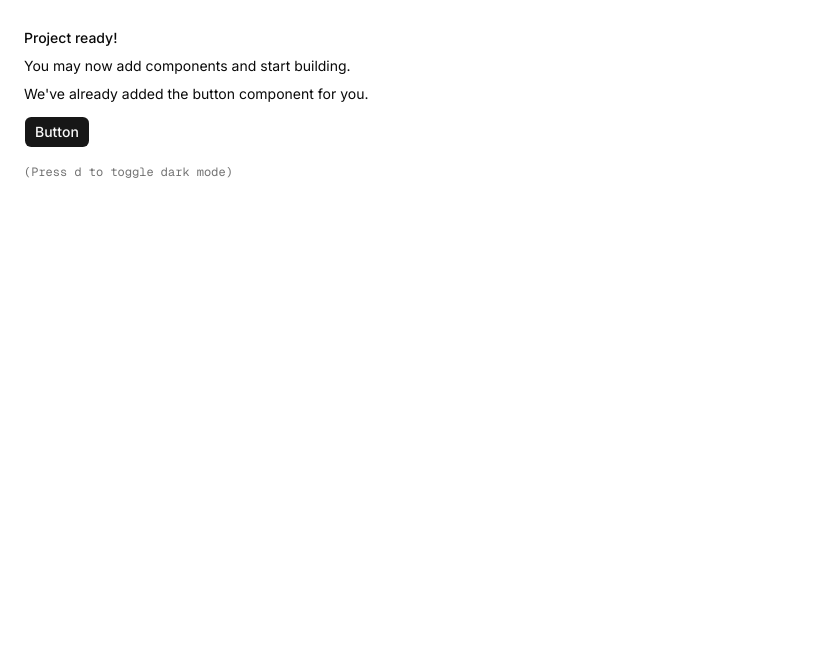
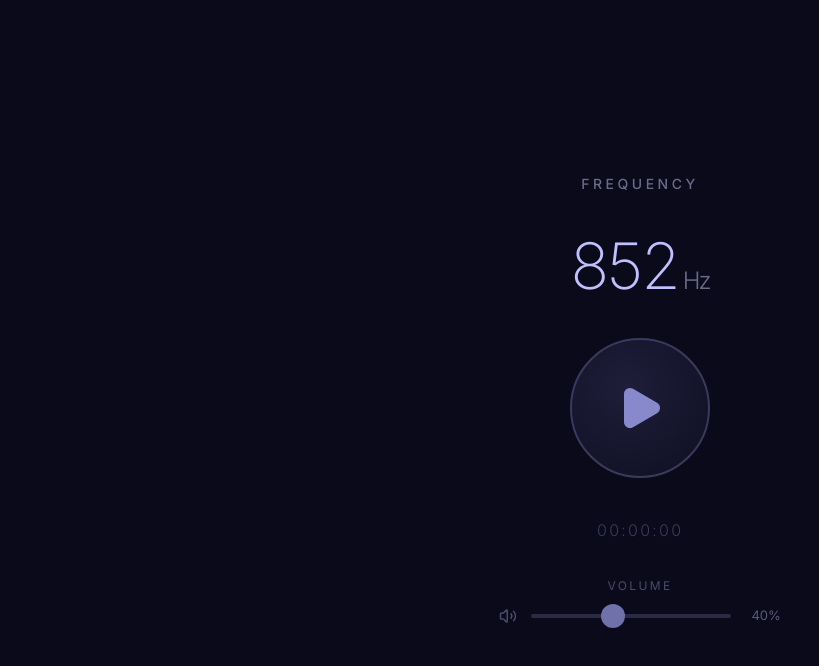
Before and after one commit to builtbybusch/852hz, a Next.js app: page / in a window 1280 px wide. Shown: the top 666 px of the page, without its empty margins (0-819 px from the left). Built offline with nearby package versions, Linux system fonts and the light colour scheme.

Commit message:
feat: v1 of 852hz

```diff
--- a/app/globals.css
+++ b/app/globals.css
@@ -28,7 +28,7 @@
     --chart-3: oklch(0.546 0.245 262.881);
     --chart-4: oklch(0.488 0.243 264.376);
     --chart-5: oklch(0.424 0.199 265.638);
-    --radius: 0.45rem;
+    --radius: 0.625rem;
     --sidebar: oklch(0.985 0 0);
     --sidebar-foreground: oklch(0.145 0 0);
     --sidebar-primary: oklch(0.205 0 0);
@@ -40,37 +40,37 @@
 }
 
 .dark {
-    --background: oklch(0.145 0 0);
-    --foreground: oklch(0.985 0 0);
-    --card: oklch(0.205 0 0);
-    --card-foreground: oklch(0.985 0 0);
-    --popover: oklch(0.205 0 0);
-    --popover-foreground: oklch(0.985 0 0);
-    --primary: oklch(0.922 0 0);
-    --primary-foreground: oklch(0.205 0 0);
-    --secondary: oklch(0.269 0 0);
-    --secondary-foreground: oklch(0.985 0 0);
-    --muted: oklch(0.269 0 0);
-    --muted-foreground: oklch(0.708 0 0);
-    --accent: oklch(0.269 0 0);
-    --accent-foreground: oklch(0.985 0 0);
-    --destructive: oklch(0.704 0.191 22.216);
-    --border: oklch(1 0 0 / 10%);
-    --input: oklch(1 0 0 / 15%);
-    --ring: oklch(0.556 0 0);
-    --chart-1: oklch(0.809 0.105 251.813);
-    --chart-2: oklch(0.623 0.214 259.815);
-    --chart-3: oklch(0.546 0.245 262.881);
-    --chart-4: oklch(0.488 0.243 264.376);
-    --chart-5: oklch(0.424 0.199 265.638);
-    --sidebar: oklch(0.205 0 0);
-    --sidebar-foreground: oklch(0.985 0 0);
-    --sidebar-primary: oklch(0.488 0.243 264.376);
-    --sidebar-primary-foreground: oklch(0.985 0 0);
-    --sidebar-accent: oklch(0.269 0 0);
-    --sidebar-accent-foreground: oklch(0.985 0 0);
-    --sidebar-border: oklch(1 0 0 / 10%);
-    --sidebar-ring: oklch(0.556 0 0);
+    --background: #0a0a1a;
+    --foreground: #e0e0e0;
+    --card: #0e0e22;
+    --card-foreground: #e0e0e0;
+    --popover: #0e0e22;
+    --popover-foreground: #e0e0e0;
+    --primary: #7070ff;
+    --primary-foreground: #ffffff;
+    --secondary: #1e1e3a;
+    --secondary-foreground: #c0c0ff;
+    --muted: #1e1e3a;
+    --muted-foreground: #6a6a8a;
+    --accent: #2a2a44;
+    --accent-foreground: #aaaaff;
+    --destructive: #ff4466;
+    --border: #3a3a5c;
+    --input: #2a2a44;
+    --ring: #7070ff;
+    --chart-1: #7070ff;
+    --chart-2: #8888cc;
+    --chart-3: #aaaaff;
+    --chart-4: #c0c0ff;
+    --chart-5: #6a6aaa;
+    --sidebar: #0e0e22;
+    --sidebar-foreground: #e0e0e0;
+    --sidebar-primary: #7070ff;
+    --sidebar-primary-foreground: #ffffff;
+    --sidebar-accent: #1e1e3a;
+    --sidebar-accent-foreground: #aaaaff;
+    --sidebar-border: #3a3a5c;
+    --sidebar-ring: #7070ff;
 }
 
 @theme inline {
@@ -113,6 +113,18 @@
     --radius-2xl: calc(var(--radius) * 1.8);
     --radius-3xl: calc(var(--radius) * 2.2);
     --radius-4xl: calc(var(--radius) * 2.6);
+    --animate-pulse-ring: pulse-ring 2s ease-out infinite;
+}
+
+@keyframes pulse-ring {
+    0% {
+        transform: scale(1);
+        opacity: 0.4;
+    }
+    100% {
+        transform: scale(2.2);
+        opacity: 0;
+    }
 }
 
 @layer base {
@@ -121,8 +133,35 @@
     }
     body {
         @apply bg-background text-foreground;
+        -webkit-tap-highlight-color: transparent;
     }
     html {
         @apply font-sans;
     }
+    input[type="range"] {
+        -webkit-appearance: none;
+        appearance: none;
+        height: 4px;
+        border-radius: 2px;
+        background: var(--input);
+        outline: none;
     }
+    input[type="range"]::-webkit-slider-thumb {
+        -webkit-appearance: none;
+        appearance: none;
+        width: 24px;
+        height: 24px;
+        border-radius: 50%;
+        background: #7070aa;
+        cursor: pointer;
+        border: none;
+    }
+    input[type="range"]::-moz-range-thumb {
+        width: 24px;
+        height: 24px;
+        border-radius: 50%;
+        background: #7070aa;
+        cursor: pointer;
+        border: none;
+    }
+}
--- a/app/page.tsx
+++ b/app/page.tsx
@@ -1,19 +1,5 @@
-import { Button } from "@/components/ui/button"
+import { ToneGenerator } from "@/components/tone-generator"
 
 export default function Page() {
-  return (
-    <div className="flex min-h-svh p-6">
-      <div className="flex max-w-md min-w-0 flex-col gap-4 text-sm leading-loose">
-        <div>
-          <h1 className="font-medium">Project ready!</h1>
-          <p>You may now add components and start building.</p>
-          <p>We&apos;ve already added the button component for you.</p>
-          <Button className="mt-2">Button</Button>
-        </div>
-        <div className="font-mono text-xs text-muted-foreground">
-          (Press <kbd>d</kbd> to toggle dark mode)
-        </div>
-      </div>
-    </div>
-  )
+  return <ToneGenerator />
 }
--- a/components/theme-provider.tsx
+++ b/components/theme-provider.tsx
@@ -1,7 +1,7 @@
 "use client"
 
 import * as React from "react"
-import { ThemeProvider as NextThemesProvider, useTheme } from "next-themes"
+import { ThemeProvider as NextThemesProvider } from "next-themes"
 
 function ThemeProvider({
   children,
@@ -10,62 +10,14 @@ function ThemeProvider({
   return (
     <NextThemesProvider
       attribute="class"
-      defaultTheme="system"
-      enableSystem
+      defaultTheme="dark"
+      enableSystem={false}
       disableTransitionOnChange
       {...props}
     >
-      <ThemeHotkey />
       {children}
     </NextThemesProvider>
   )
 }
 
-function isTypingTarget(target: EventTarget | null) {
-  if (!(target instanceof HTMLElement)) {
-    return false
-  }
-
-  return (
-    target.isContentEditable ||
-    target.tagName === "INPUT" ||
-    target.tagName === "TEXTAREA" ||
-    target.tagName === "SELECT"
-  )
-}
-
-function ThemeHotkey() {
-  const { resolvedTheme, setTheme } = useTheme()
-
-  React.useEffect(() => {
-    function onKeyDown(event: KeyboardEvent) {
-      if (event.defaultPrevented || event.repeat) {
-        return
-      }
-
-      if (event.metaKey || event.ctrlKey || event.altKey) {
-        return
-      }
-
-      if (event.key.toLowerCase() !== "d") {
-        return
-      }
-
-      if (isTypingTarget(event.target)) {
-        return
-      }
-
-      setTheme(resolvedTheme === "dark" ? "light" : "dark")
-    }
-
-    window.addEventListener("keydown", onKeyDown)
-
-    return () => {
-      window.removeEventListener("keydown", onKeyDown)
-    }
-  }, [resolvedTheme, setTheme])
-
-  return null
-}
-
 export { ThemeProvider }
--- /dev/null
+++ b/components/tone-generator.tsx
@@ -0,0 +1,204 @@
+"use client"
+
+import { useState, useRef, useCallback, useEffect } from "react"
+import { Play, Square, Volume2 } from "lucide-react"
+
+import { cn } from "@/lib/utils"
+
+const FREQ = 852
+
+function formatTime(totalSeconds: number): string {
+  const h = String(Math.floor(totalSeconds / 3600)).padStart(2, "0")
+  const m = String(Math.floor((totalSeconds % 3600) / 60)).padStart(2, "0")
+  const s = String(totalSeconds % 60).padStart(2, "0")
+  return `${h}:${m}:${s}`
+}
+
+export function ToneGenerator() {
+  const [playing, setPlaying] = useState(false)
+  const [volume, setVolume] = useState(40)
+  const [elapsed, setElapsed] = useState(0)
+
+  const audioCtxRef = useRef<AudioContext | null>(null)
+  const oscRef = useRef<OscillatorNode | null>(null)
+  const gainRef = useRef<GainNode | null>(null)
+  const startTimeRef = useRef(0)
+  const timerRef = useRef<ReturnType<typeof setInterval> | null>(null)
+  const wakeLockRef = useRef<WakeLockSentinel | null>(null)
+
+  const stop = useCallback(() => {
+    if (oscRef.current) {
+      try {
+        oscRef.current.stop()
+      } catch {
+        /* already stopped */
+      }
+    }
+    if (audioCtxRef.current) {
+      audioCtxRef.current.close()
+    }
+
+    audioCtxRef.current = null
+    oscRef.current = null
+    gainRef.current = null
+
+    if (timerRef.current) {
+      clearInterval(timerRef.current)
+      timerRef.current = null
+    }
+
+    if (wakeLockRef.current) {
+      wakeLockRef.current.release()
+      wakeLockRef.current = null
+    }
+
+    setPlaying(false)
+  }, [])
+
+  const start = useCallback(() => {
+    const ctx = new AudioContext()
+    const osc = ctx.createOscillator()
+    const gain = ctx.createGain()
+
+    osc.type = "sine"
+    osc.frequency.setValueAtTime(FREQ, ctx.currentTime)
+    gain.gain.setValueAtTime(volume / 100, ctx.currentTime)
+
+    osc.connect(gain)
+    gain.connect(ctx.destination)
+    osc.start()
+
+    audioCtxRef.current = ctx
+    oscRef.current = osc
+    gainRef.current = gain
+
+    startTimeRef.current = Date.now()
+    setElapsed(0)
+    setPlaying(true)
+
+    timerRef.current = setInterval(() => {
+      setElapsed(Math.floor((Date.now() - startTimeRef.current) / 1000))
+    }, 1000)
+
+    if ("wakeLock" in navigator) {
+      navigator.wakeLock
+        .request("screen")
+        .then((wl) => {
+          wakeLockRef.current = wl
+        })
+        .catch(() => {})
+    }
+  }, [volume])
+
+  const toggle = useCallback(() => {
+    if (playing) stop()
+    else start()
+  }, [playing, start, stop])
+
+  useEffect(() => {
+    if (gainRef.current && audioCtxRef.current) {
+      gainRef.current.gain.setValueAtTime(
+        volume / 100,
+        audioCtxRef.current.currentTime,
+      )
+    }
+  }, [volume])
+
+  useEffect(() => {
+    return () => {
+      stop()
+    }
+  }, [stop])
+
+  useEffect(() => {
+    function handleVisibility() {
+      if (
+        document.visibilityState === "visible" &&
+        playing &&
+        "wakeLock" in navigator
+      ) {
+        navigator.wakeLock
+          .request("screen")
+          .then((wl) => {
+            wakeLockRef.current = wl
+          })
+          .catch(() => {})
+      }
+    }
+
+    document.addEventListener("visibilitychange", handleVisibility)
+    return () =>
+      document.removeEventListener("visibilitychange", handleVisibility)
+  }, [playing])
+
+  return (
+    <div className="relative flex min-h-svh flex-col items-center justify-center overflow-hidden bg-background select-none">
+      <div className="flex w-full max-w-[400px] flex-col items-center gap-10 px-6">
+        <div className="text-sm font-medium tracking-[0.25em] uppercase text-muted-foreground">
+          Frequency
+        </div>
+
+        <div className="text-[64px] leading-none font-extralight tracking-[-2px] text-secondary-foreground">
+          852
+          <span className="ml-1 text-2xl font-light text-muted-foreground">
+            Hz
+          </span>
+        </div>
+
+        <button
+          onClick={toggle}
+          aria-label={playing ? "Stop" : "Play"}
+          className={cn(
+            "relative flex h-[140px] w-[140px] cursor-pointer items-center justify-center rounded-full border-2 outline-none transition-all duration-300 active:scale-95",
+            playing
+              ? "border-primary shadow-[0_0_40px_rgba(112,112,255,0.2),0_0_80px_rgba(112,112,255,0.08)]"
+              : "border-border",
+          )}
+          style={{
+            background: "radial-gradient(circle at 40% 35%, #1e1e3a, #0e0e22)",
+          }}
+        >
+          {playing && (
+            <div className="pointer-events-none absolute inset-0 rounded-full border border-primary/30 animate-pulse-ring" />
+          )}
+          {playing ? (
+            <Square className="size-12 fill-accent-foreground text-accent-foreground" />
+          ) : (
+            <Play className="size-12 fill-[#8888cc] text-[#8888cc]" />
+          )}
+        </button>
+
+        <div
+          className={cn(
+            "h-5 text-base font-light tracking-[2px] tabular-nums transition-colors",
+            playing ? "text-[#6a6aaa]" : "text-border",
+          )}
+        >
+          {formatTime(elapsed)}
+        </div>
+
+        <div className="flex w-full flex-col items-center gap-3">
+          <div className="text-xs tracking-[0.2em] uppercase text-[#4a4a6a]">
+            Volume
+          </div>
+          <div className="flex w-4/5 items-center gap-3.5">
+            <Volume2 className="size-[18px] shrink-0 text-[#4a4a6a]" />
+            <input
+              type="range"
+              min={0}
+              max={100}
+              value={volume}
+              aria-label="Volume"
+              onChange={(e) => setVolume(Number(e.target.value))}
+              className="w-full"
+            />
+            <span className="min-w-9 text-right text-[13px] text-[#5a5a7a]">
+              {volume}%
+            </span>
+          </div>
+        </div>
+      </div>
+
+    </div>
+  )
+}
```
Also changed, not shown: app/layout.tsx (+27 -4 lines). Lines whose indentation alone changed are shown as unchanged.
